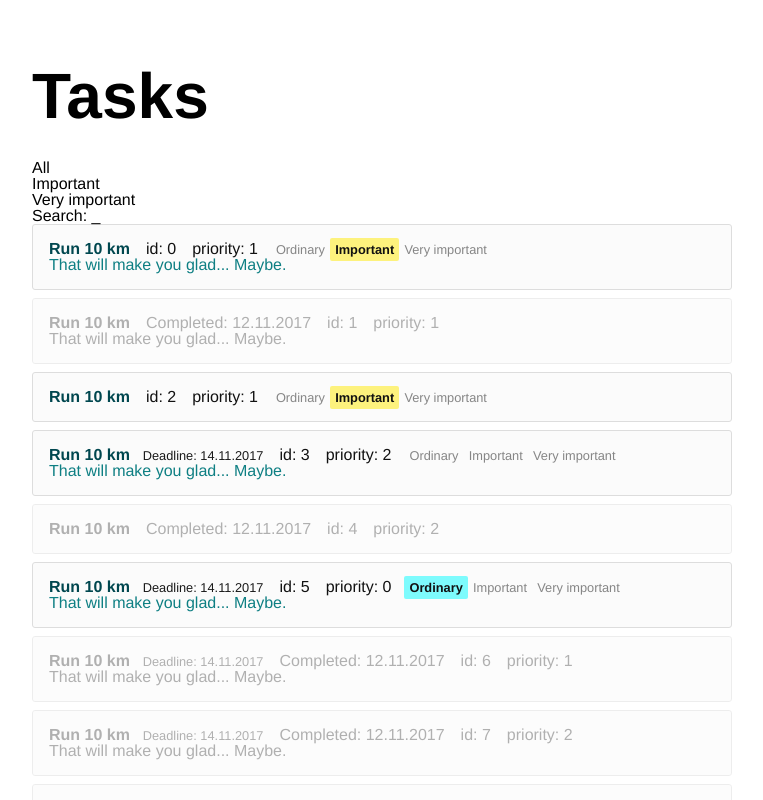
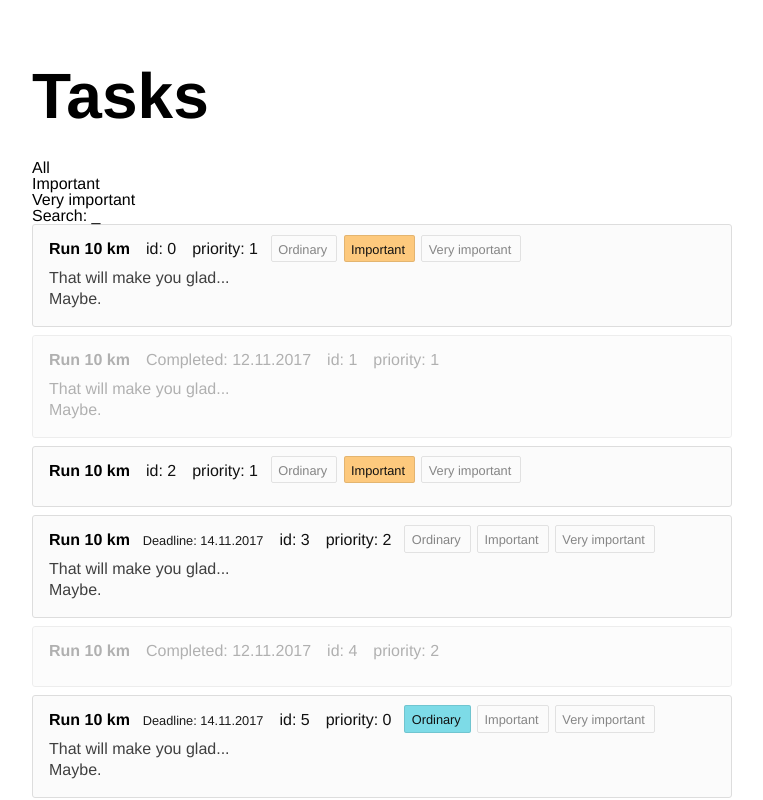
Before and after one commit to trial-trip/allmax-task-manager, a React app: page / in a window 1280 px wide. Shown: the top 800 px of the page, without its empty margins (258-1021 px from the left). Built offline with nearby package versions, Linux system fonts and the light colour scheme; the HTML template or start-up script is replaced by a standard one.

Commit message:
Added multiline support for description, refined appearance

```diff
--- a/src/components/Task.css
+++ b/src/components/Task.css
@@ -7,17 +7,12 @@
   transition: background-color .3s ease;
 }
 
-.task:hover {
-  background-color: rgba(14, 127, 131, 0.05);
-  transition: background-color .3s ease;
-}
-
 .task + .task {
   margin-top: .5em;
 }
 
 .title {
-  color: rgb(0, 71, 79);
+  color: #000;
   font-weight: 600;
 }
 
@@ -31,12 +26,17 @@
   font-size: .8em;
 }
 
+.meta {
+  padding-bottom: .7em;
+}
+
 .meta > * + * {
   margin-left: 1em;
 }
 
 .description {
-  color: rgb(14, 127, 131);
+  color: rgba(0, 0, 0, 0.75);
+  line-height: 1.3;
 }
 
 .completed {
@@ -56,31 +56,39 @@
   font-size: .8em;
 }
 
-.priority > * {
-  padding: .3em .4em;
-  border-radius: 2px;
-  transition: color .3s ease;
-  color: rgba(17, 17, 17, 0.5)
+.priority > * + * {
+  margin-left: .5em;
 }
 
-.priority > *:hover {
-  transition: color .3s ease;
-  color: rgba(17, 17, 17, 1)
+.priority > * {
+  padding: .5em .7em .3em .5em;
+  border-radius: 2px;
+  border: 1px solid transparent;
+  transition: color .3s ease, background-color .3s ease;
+  color: rgba(17, 17, 17, 0.5);
+  border: 1px solid rgba(0, 0, 0, 0.1);
+}
+
+.priority > *:hover { /* оставить только для неактивного */
+  transition: color .3s ease, background-color .3s ease;
+  color: rgba(17, 17, 17, 1);
+  background-color: rgba(85, 85, 85, 0.1);
+  border: 1px solid rgba(0, 0, 0, 0.1);
 }
 
 .ordinary {
-  background-color: rgba(0, 251, 255, 0.5);
+  background-color: rgba(0, 188, 212, 0.5);
 }
 
 .important {
-  background-color: rgba(255, 234, 0, 0.5);
+  background-color: rgba(255, 152, 0, 0.5);
 }
 
 .very-important {
-  background-color: rgba(255, 132, 0, 0.5);
+  background-color: rgba(255, 152, 0, 0.5);
 }
 
 .ordinary, .important, .very-important {
-  font-weight: 600;
   color: #111;
+  border: 1px solid rgba(0, 0, 0, 0.1);
 }
--- a/src/components/Task.js
+++ b/src/components/Task.js
@@ -8,19 +8,20 @@ const Task = ({ id, title, description, priority, deadline, completionDate}) =>
 
       <span className={styles.title}>{title}</span>
 
-      {deadline && (<span className={styles.deadline}>Deadline: {deadline}</span>)}
-      {completionDate && (<span className={styles.completionDate}>Completed: {completionDate}</span>)}
-      <span className={styles.completionDate}>id: {id}</span>
-      <span className={styles.completionDate}>priority: {priority}</span>
+      {deadline && (<span className={styles.deadline}>Deadline:&nbsp;{deadline}</span>)}
+      {completionDate && (<span className={styles.completionDate}>Completed:&nbsp;{completionDate}</span>)}
+      <span className={styles.completionDate}>id:&nbsp;{id}</span>
+      <span className={styles.completionDate}>priority:&nbsp;{priority}</span>
 
       {!completionDate && (<span className={styles.priority}>
         <a className={(priority === 0) ? styles.ordinary : ''}>Ordinary</a>
         <a className={(priority === 1) ? styles.important : ''}>Important</a>
-        <a className={(priority === 2) ? styles.veryImportant : ''}>Very important</a>
+        <a className={(priority === 2) ? styles.veryImportant : ''}>Very&nbsp;important</a>
       </span>)}
 
     </div>
-    {description && (<p className={styles.description}>{description}</p>)}
+    {description &&
+      description.split('\n').map((line, i) => (<p key={i} className={styles.description}>{line}</p>))}
   </div>
 )
 
```
